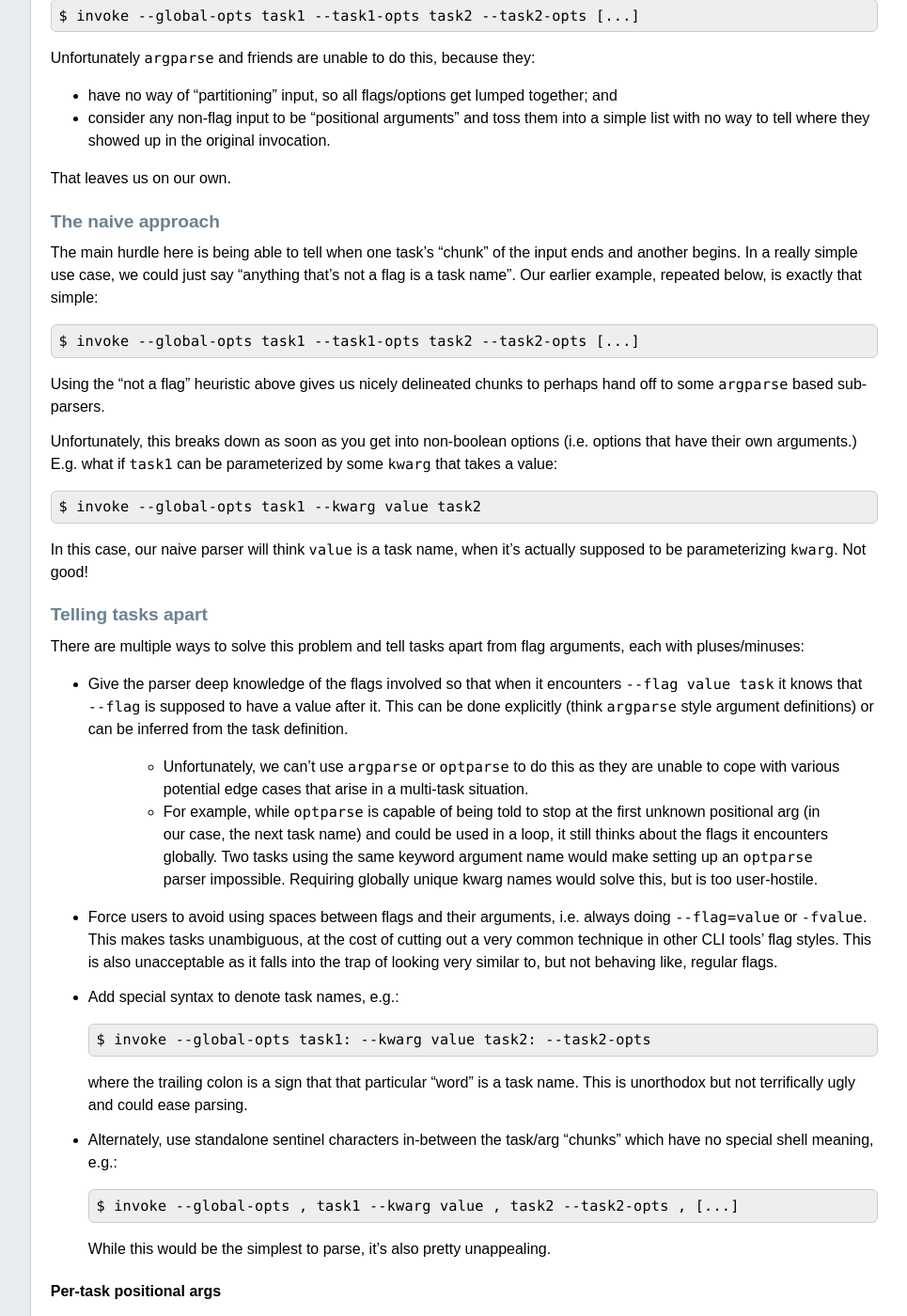
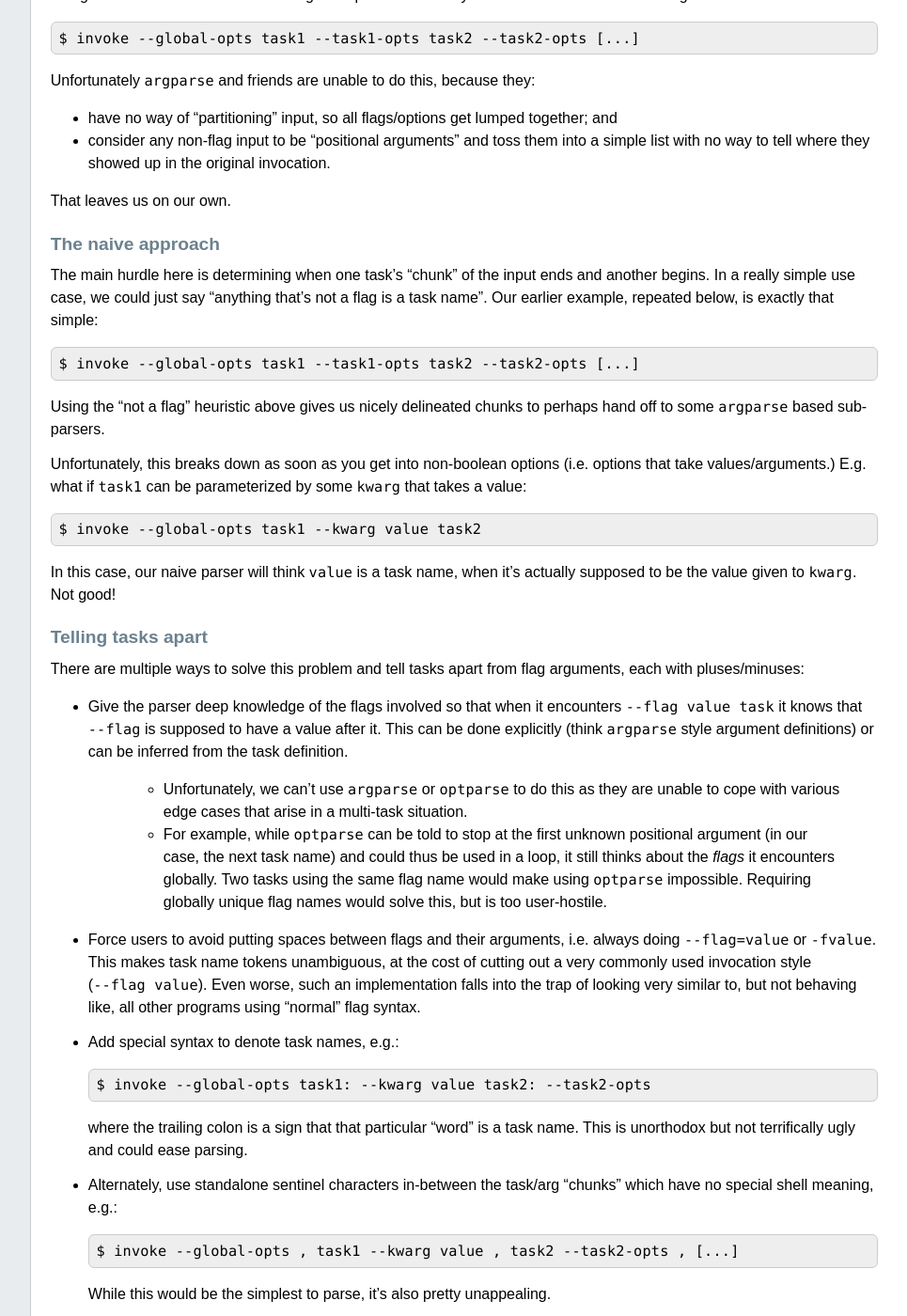
Before and after one commit to pyinvoke/invoke, a Sphinx documentation site: the page built from docs/concepts/cli/background.rst, in a window 1280 px wide and 1400 px high, scrolled down 1046 px. Shown: the whole window at 94% size, without its empty margins (224-1189 px from the left). Built offline with Sphinx 7.4.7, drawn with Linux system fonts in a browser that asks for light colours; some of the changed text lies outside the part shown.

Commit message:
Partly done cleaning up background doc

```diff
--- a/docs/concepts/cli/background.rst
+++ b/docs/concepts/cli/background.rst
@@ -3,9 +3,9 @@
 ==========
 
 Command-line invocation interfaces are surprisingly complicated, and Invoke's
-needs are also a little on the unique side. This document tries to outline the
-various possible approaches and why Invoke ended up with the mechanism it
-currently provides.
+needs are a little on the unique side. This document outlines the various
+possible approaches to this problem, and why Invoke ended up with the mechanism
+it currently provides.
 
 Basics
 ======
@@ -13,10 +13,10 @@
 Flags/options, and arguments given to them, are pretty universal::
 
     $ invoke --boolean
-    $ invoke --takes-arg thearg
-    $ invoke --takes-arg=thearg
+    $ invoke --takes-arg value
+    $ invoke --takes-arg=value
     $ invoke -s
-    $ invoke -s sarg
+    $ invoke -s svalue
 
 Using "standard" GNU style long and short flags is a no-brainer. A less common
 syntax is "Java style" where verbose/long flags can be given with a single
@@ -24,23 +24,25 @@
 
     $ java -jar path/to/jar
 
-We're not a fan of this style so it was never under consideration.
+We're not a fan of this style so it was never under consideration. (That said,
+Invoke's parser mechanism is generic enough to support it with only minor
+tweaks.)
 
 Short flag peculiarities
 ------------------------
 
-Short flags tend to vary a bit more, re: whether an equals sign is allowed
-(``program -f=bar``), and sometimes even whether a space is required (``tail
--n5``).
+Implementation of short flags tends to vary, re: whether an equals sign is
+allowed (``program -f=bar``), and sometimes even whether a space is required
+(``tail -n5``).
 
 There's also combined short flags (``tar -xzv`` standing in for ``tar -x -z
 -v``) which only work for boolean options as they'd be ambiguous otherwise (are
-the 2nd through Nth characters other combined short flags, or are they the
-argument to the 1st short flag?)
+the 2nd through Nth characters other combined short flags, or are they a value
+intended for the 1st short flag?)
 
-For the time being, we've gone with "equals sign optional" and for keeping
-combined flags as a "nice-to-have" feature we may add in later on (but not
-worth tackling right away.)
+Invoke supports both of these features: equals signs may be used with short
+flags just as with long flags (but are not required), and Boolean short flags
+may be combined.
 
 
 The multiple tasks vs positional args problem
@@ -69,7 +71,7 @@
 The naive approach
 ------------------
 
-The main hurdle here is being able to tell when one task's "chunk" of the input
+The main hurdle here is determining when one task's "chunk" of the input
 ends and another begins. In a really simple use case, we could just say
 "anything that's not a flag is a task name". Our earlier example, repeated
 below, is exactly that simple::
@@ -80,13 +82,13 @@
 perhaps hand off to some ``argparse`` based sub-parsers.
 
 Unfortunately, this breaks down as soon as you get into non-boolean options
-(i.e. options that have their own arguments.) E.g. what if ``task1`` can be
+(i.e. options that take values/arguments.) E.g. what if ``task1`` can be
 parameterized by some ``kwarg`` that takes a value::
 
     $ invoke --global-opts task1 --kwarg value task2
 
 In this case, our naive parser will think ``value`` is a task name, when it's
-actually supposed to be parameterizing ``kwarg``. Not good!
+actually supposed to be the value given to ``kwarg``. Not good!
 
 Telling tasks apart
 -------------------
@@ -100,21 +102,21 @@
   argument definitions) or can be inferred from the task definition.
 
     * Unfortunately, we can't use ``argparse`` or ``optparse`` to do this as
-      they are unable to cope with various potential edge cases that arise in a
+      they are unable to cope with various edge cases that arise in a
       multi-task situation.
+    * For example, while ``optparse`` can be told to stop at the first unknown
+      positional argument (in our case, the next task name) and could thus be
+      used in a loop, it still thinks about the *flags* it encounters globally.
+      Two tasks using the same flag name would make using ``optparse``
+      impossible. Requiring globally unique flag names would solve this, but is
+      too user-hostile.
 
-    * For example, while ``optparse`` is capable of being told to stop at the
-      first unknown positional arg (in our case, the next task name) and could
-      be used in a loop, it still thinks about the flags it encounters
-      globally. Two tasks using the same keyword argument name would make
-      setting up an ``optparse`` parser impossible. Requiring globally unique
-      kwarg names would solve this, but is too user-hostile.
-
-* Force users to avoid using spaces between flags and their arguments, i.e.
-  always doing ``--flag=value`` or ``-fvalue``. This makes tasks unambiguous,
-  at the cost of cutting out a very common technique in other CLI tools' flag
-  styles. This is also unacceptable as it falls into the trap of looking very
-  similar to, but not behaving like, regular flags.
+* Force users to avoid putting spaces between flags and their arguments, i.e.
+  always doing ``--flag=value`` or ``-fvalue``. This makes task name tokens
+  unambiguous, at the cost of cutting out a very commonly used invocation style
+  (``--flag value``). Even worse, such an implementation falls into the trap of
+  looking very similar to, but not behaving like, all other programs using
+  "normal" flag syntax.
 * Add special syntax to denote task names, e.g.::
 
     $ invoke --global-opts task1: --kwarg value task2: --task2-opts
@@ -156,11 +158,14 @@
 The above can be interpreted in two ways:
 
 * ``--takes-a-value`` having its value set to ``"--some-other-flag"``
+
     * Pluses: allows specifying flag-like values, which would otherwise have to
       be escaped in some fashion.
     * Minuses: can obscure user error.
+
 * ``--some-other-valid-flag`` being interpreted as an actual flag, and an error
   being generated because ``--takes-a-value`` is then missing a value.
+
     * Has the inverse tradeoff to the above: fast-fails on user error, but
       would require escaping for actual flag-like values to be treated as flag
       arguments.
```
